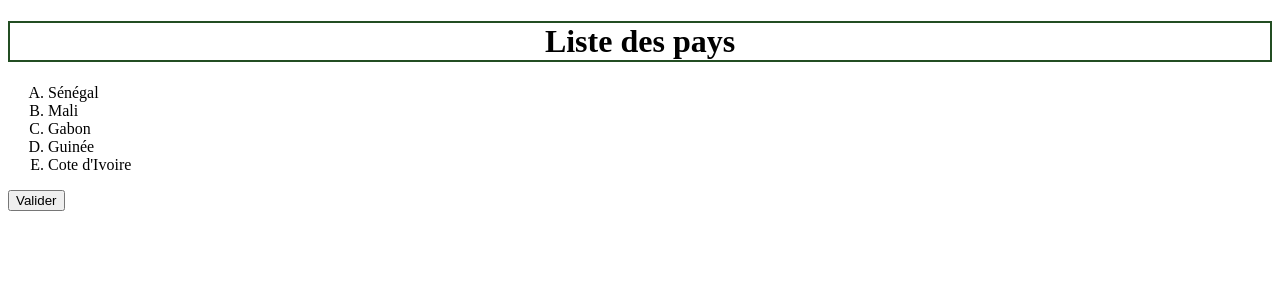
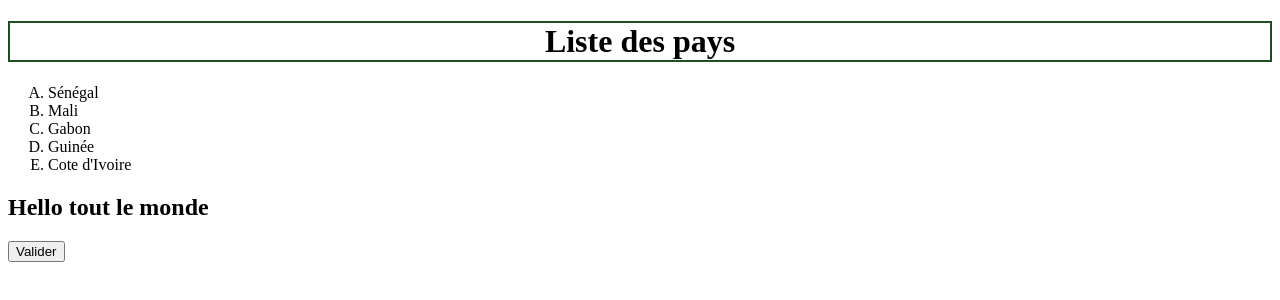
Before and after one commit to abdoulayegaye/cours_git, a plain HTML site: page index.html in a window 1280 px wide. Drawn offline with Linux system fonts and the light colour scheme.

Commit message:
Ajout du titre de niveau 2 au fichier index.html

```diff
--- a/index.html
+++ b/index.html
@@ -14,6 +14,7 @@
         <li>Guinée</li>
         <li>Cote d'Ivoire</li>
     </ol>
+    <h2>Hello tout le monde</h2>
     <input type="button" value="Valider" onclick="print()">
     <script src="script.js"></script>
 </body>
```
